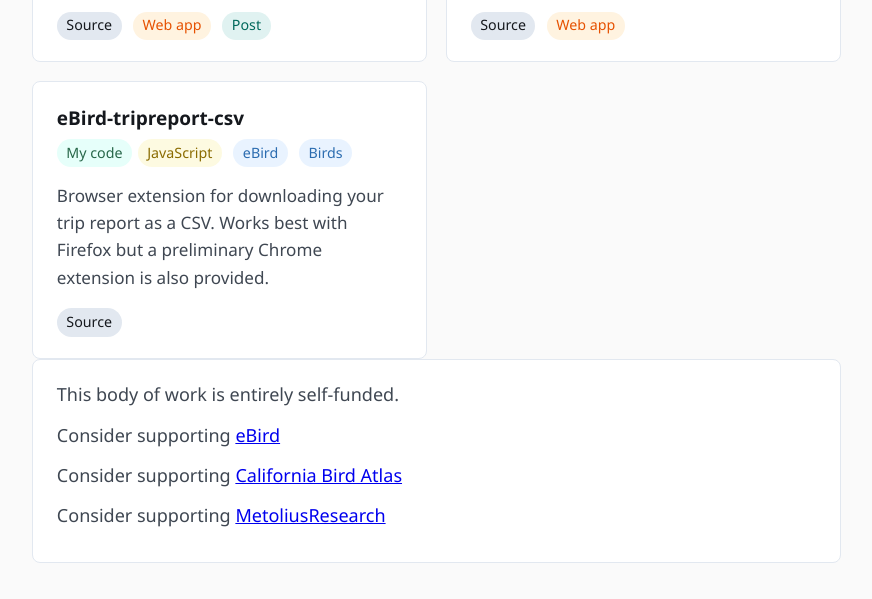
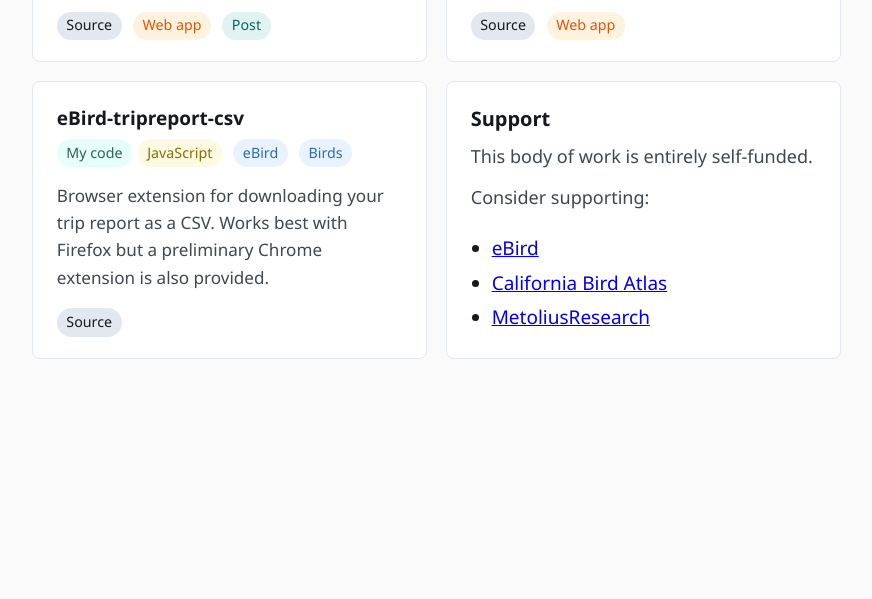
Before and after one commit to hydrospheric0/hydrospheric0.github.io, a plain HTML site: page coding.html in a window 1280 px wide. Shown: the part 1441-2040 px from the top of the page, without its empty margins (326-1198 px from the left). After the commit the page ends 1914 px from the top, so only its background shows below. Drawn offline with Linux system fonts and the light colour scheme.

Commit message:
Major update

```diff
--- a/coding.html
+++ b/coding.html
@@ -107,11 +107,15 @@
 
         <div id="codingCardsContainer"></div>
 
-        <div class="project-card">
+        <div class="project-card coding-support-card" id="codingSupportCard">
+          <h3>Support</h3>
           <p>This body of work is entirely self-funded.</p>
-          <p>Consider supporting <a href="https://ebird.org/news/monthlygiving" target="_blank" rel="noopener noreferrer">eBird</a></p>
-          <p>Consider supporting <a href="https://donorbox.org/california-bird-atlas" target="_blank" rel="noopener noreferrer">California Bird Atlas</a></p>
-          <p>Consider supporting <a href="https://buymeacoffee.com/bartg" target="_blank" rel="noopener noreferrer">MetoliusResearch</a></p>
+          <p>Consider supporting:</p>
+          <ul>
+            <li><a href="https://ebird.org/news/monthlygiving" target="_blank" rel="noopener noreferrer">eBird</a></li>
+            <li><a href="https://donorbox.org/california-bird-atlas" target="_blank" rel="noopener noreferrer">California Bird Atlas</a></li>
+            <li><a href="https://buymeacoffee.com/bartg" target="_blank" rel="noopener noreferrer">MetoliusResearch</a></li>
+          </ul>
         </div>
 
       </section>
@@ -127,6 +131,11 @@
     Array.from(codingContainer.querySelectorAll('.project-card')).forEach((card, index) => {
       card.dataset.order = String(index);
     });
+    const supportCard = document.getElementById('codingSupportCard');
+    if (supportCard) {
+      supportCard.dataset.order = '9999';
+      codingContainer.appendChild(supportCard);
+    }
 
     function restoreOriginalOrder() {
       const cards = Array.from(codingContainer.querySelectorAll('.project-card'));
@@ -171,6 +180,10 @@
 
     function applyFilters() {
       document.querySelectorAll('#codingCardsContainer .project-card').forEach(card => {
+        if (card.classList.contains('coding-support-card')) {
+          card.style.display = '';
+          return;
+        }
         const tags = card.dataset.tags || '';
         const codeOk  = !activeCode  || tags.includes(activeCode);
         const themeOk = !activeTheme || tags.includes(activeTheme);
--- a/style.css
+++ b/style.css
@@ -343,6 +343,19 @@ button:focus-visible {
 }
 
 .project-card:hover { box-shadow: 0 2px 12px rgba(0,0,0,0.08); }
+
+.coding-support-card {
+  margin-top: 0;
+}
+
+.coding-support-card ul {
+  margin: 0.35rem 0 0;
+  padding-left: 1.1rem;
+}
+
+.coding-support-card li {
+  margin: 0.2rem 0;
+}
 
 #codingCardsContainer,
 #indexProjectCards,
```
